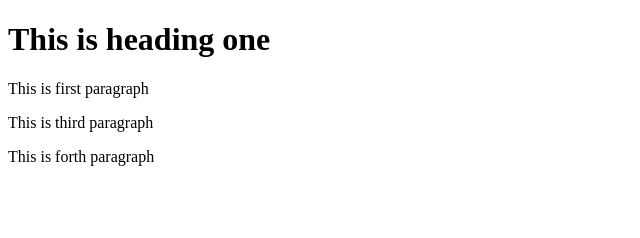
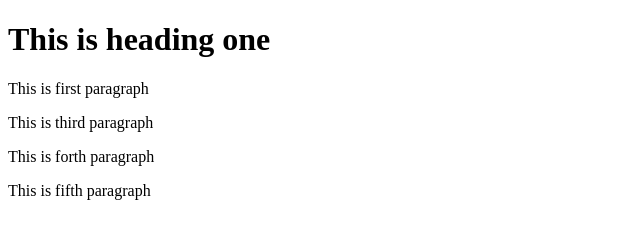
Before and after one commit to mamungh2/my-first-github-repo, a plain HTML site: page index.html in a window 1280 px wide. Shown: the whole page, without its empty margins (0-640 px from the left). Drawn offline with Linux system fonts and the light colour scheme.

Commit message:
fifth commit

```diff
--- a/index.html
+++ b/index.html
@@ -10,5 +10,6 @@
     <p>This is first paragraph</p>
     <p>This is third paragraph</p>
     <p>This is forth paragraph</p>
+    <p>This is fifth paragraph</p>
 </body>
 </html>
```
